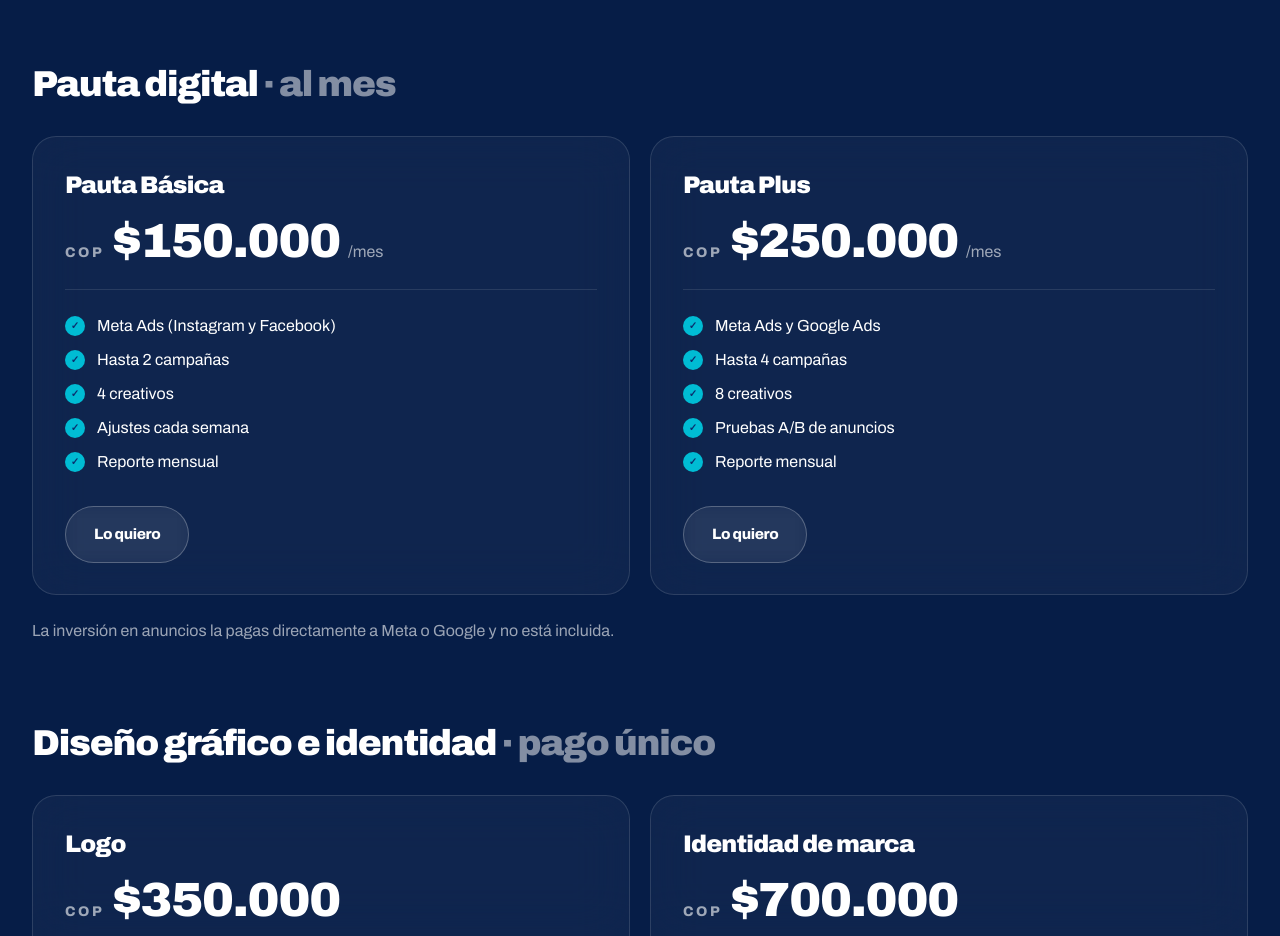
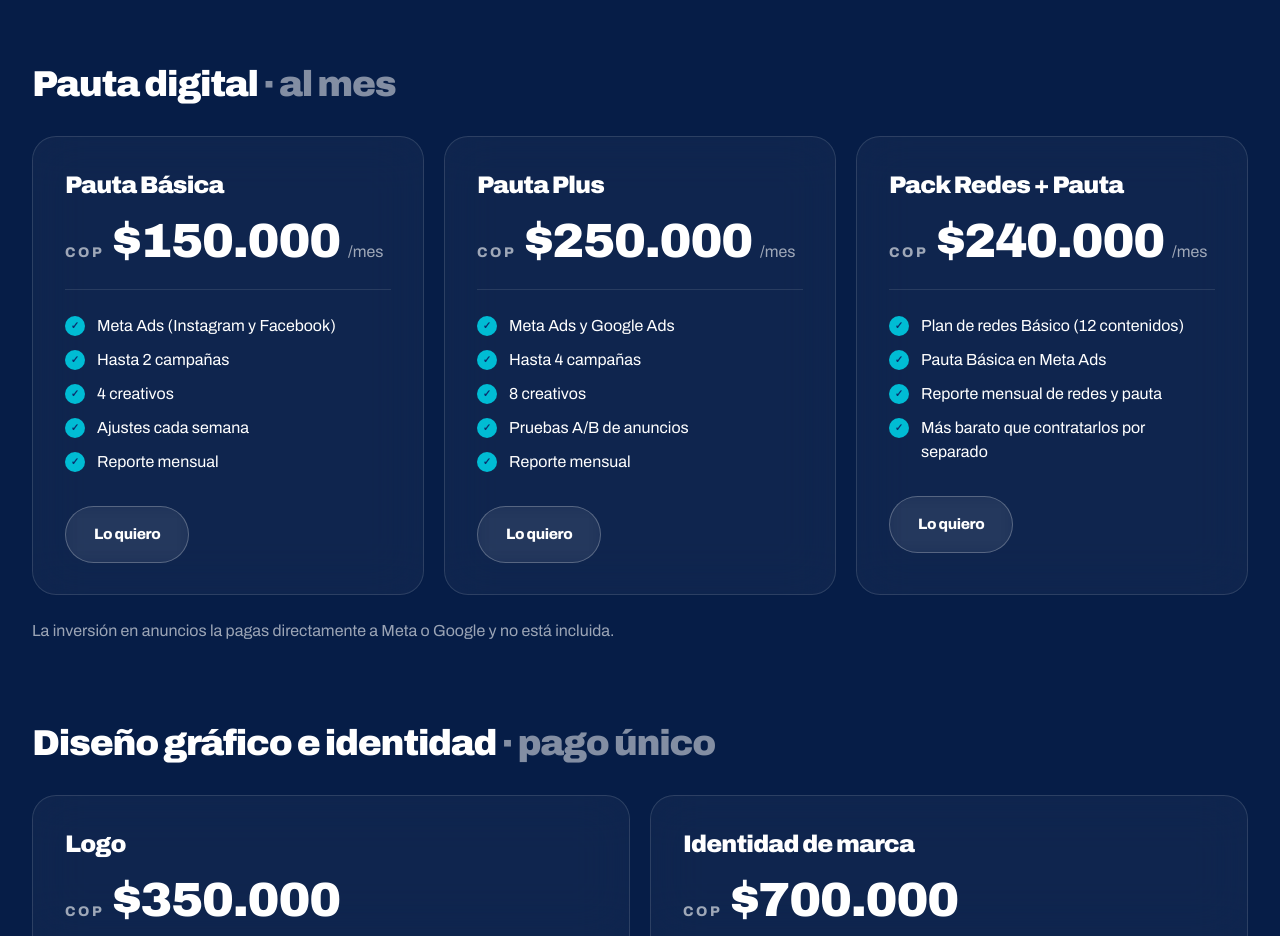
Before and after one commit to jhonvs31/jcraft-digital, an Astro site: page /servicios in a window 1280 px wide. Shown: the part 5200-6136 px from the top of the page. Built offline with nearby package versions, Linux system fonts and the light colour scheme; Astro itself is replaced by a stand-in of ours; a web font is replaced by a local one.

Commit message:
Precios: pack Redes + Pauta a $240.000/mes y ajuste de tamaño de precios
- Añade el pack (USD 75), más barato que Redes Básico + Pauta Básica por separado.
- Los precios de redes y de los grupos de tres planes bajan un punto de tamaño
  entre 1024 y 1280 px para que no se salgan de la tarjeta.

Co-Authored-By: Claude Opus 5.5 <noreply@anthropic.com>

```diff
--- a/src/data/site.ts
+++ b/src/data/site.ts
@@ -72,6 +72,7 @@ export const otherPricing = [
     plans: [
       { name: 'Pauta Básica', cop: 150000, price: 49, unit: '/mes', items: ['Meta Ads (Instagram y Facebook)', 'Hasta 2 campañas', '4 creativos', 'Ajustes cada semana', 'Reporte mensual'] },
       { name: 'Pauta Plus', cop: 250000, price: 79, unit: '/mes', items: ['Meta Ads y Google Ads', 'Hasta 4 campañas', '8 creativos', 'Pruebas A/B de anuncios', 'Reporte mensual'] },
+      { name: 'Pack Redes + Pauta', cop: 240000, price: 75, unit: '/mes', items: ['Plan de redes Básico (12 contenidos)', 'Pauta Básica en Meta Ads', 'Reporte mensual de redes y pauta', 'Más barato que contratarlos por separado'] },
     ],
   },
   {
--- a/src/pages/servicios.astro
+++ b/src/pages/servicios.astro
@@ -58,7 +58,7 @@ const schema = [
           <article data-reveal class:list={['relative flex flex-col p-8', p.featured ? 'card-paper on-paper ring-4 ring-cyan' : 'glass']}>
             {p.featured && <span class="absolute -top-4 left-8 rounded-full bg-cyan px-4 py-1.5 text-xs font-extrabold tracking-[.18em] text-navy uppercase">Recomendado</span>}
             <h4 class="text-2xl">{p.name}</h4>
-            <p class="mt-4 flex flex-wrap items-baseline gap-x-2"><span data-cur-label class:list={['text-sm font-extrabold tracking-[.18em]', p.featured ? 'text-navy/60' : 'text-white/60']}>COP</span><span data-cop={`$${cop(p.cop)}`} data-usd={String(p.price)} class="font-display text-5xl font-black tracking-tight tabular-nums sm:text-6xl">${cop(p.cop)}</span><span class:list={[p.featured ? 'text-navy/60' : 'text-white/60']}>/mes</span></p>
+            <p class="mt-4 flex flex-wrap items-baseline gap-x-2"><span data-cur-label class:list={['text-sm font-extrabold tracking-[.18em]', p.featured ? 'text-navy/60' : 'text-white/60']}>COP</span><span data-cop={`$${cop(p.cop)}`} data-usd={String(p.price)} class="font-display text-5xl font-black tracking-tight tabular-nums sm:text-6xl lg:text-5xl xl:text-6xl">${cop(p.cop)}</span><span class:list={[p.featured ? 'text-navy/60' : 'text-white/60']}>/mes</span></p>
             <p class:list={['mt-2 font-bold', p.featured ? 'text-blue' : 'text-cyan']}>{p.total} contenidos al mes</p>
             <ul class:list={['mt-6 grid gap-2.5 border-t pt-6', p.featured ? 'border-navy/10' : 'border-white/10']}>
               {p.items.map((it) => (
@@ -99,11 +99,11 @@ const schema = [
       {otherPricing.map((g) => (
         <>
           <h3 class="mt-20 text-3xl sm:text-4xl" data-reveal>{g.title} <span class="text-white/50">· {g.period}</span></h3>
-          <div class="mt-8 grid gap-5 md:grid-cols-2" data-stagger>
+          <div class:list={["mt-8 grid gap-5 md:grid-cols-2", g.plans.length === 3 && "lg:grid-cols-3"]} data-stagger>
             {g.plans.map((p) => (
               <article data-reveal class="glass flex flex-col p-8">
                 <h4 class="text-2xl">{p.name}</h4>
-                <p class="mt-4 flex flex-wrap items-baseline gap-x-2"><span class="text-sm font-extrabold tracking-[.18em] text-white/60">{p.from && 'DESDE '}<span data-cur-label>COP</span></span><span data-cop={`$${cop(p.cop)}`} data-usd={String(p.price)} class="font-display text-5xl font-black tracking-tight tabular-nums">${cop(p.cop)}</span>{p.unit && <span class="text-white/60">{p.unit}</span>}</p>
+                <p class="mt-4 flex flex-wrap items-baseline gap-x-2"><span class="text-sm font-extrabold tracking-[.18em] text-white/60">{p.from && 'DESDE '}<span data-cur-label>COP</span></span><span data-cop={`$${cop(p.cop)}`} data-usd={String(p.price)} class:list={["font-display text-5xl font-black tracking-tight tabular-nums", g.plans.length === 3 && "lg:text-4xl xl:text-5xl"]}>${cop(p.cop)}</span>{p.unit && <span class="text-white/60">{p.unit}</span>}</p>
                 <ul class="mt-6 grid gap-2.5 border-t border-white/10 pt-6">
                   {p.items.map((it) => (
                     <li class="flex items-start gap-3"><span class="mt-0.5 grid h-5 w-5 shrink-0 place-items-center rounded-full bg-cyan text-[10px] font-black text-navy" aria-hidden="true">✓</span>{it}</li>
```
